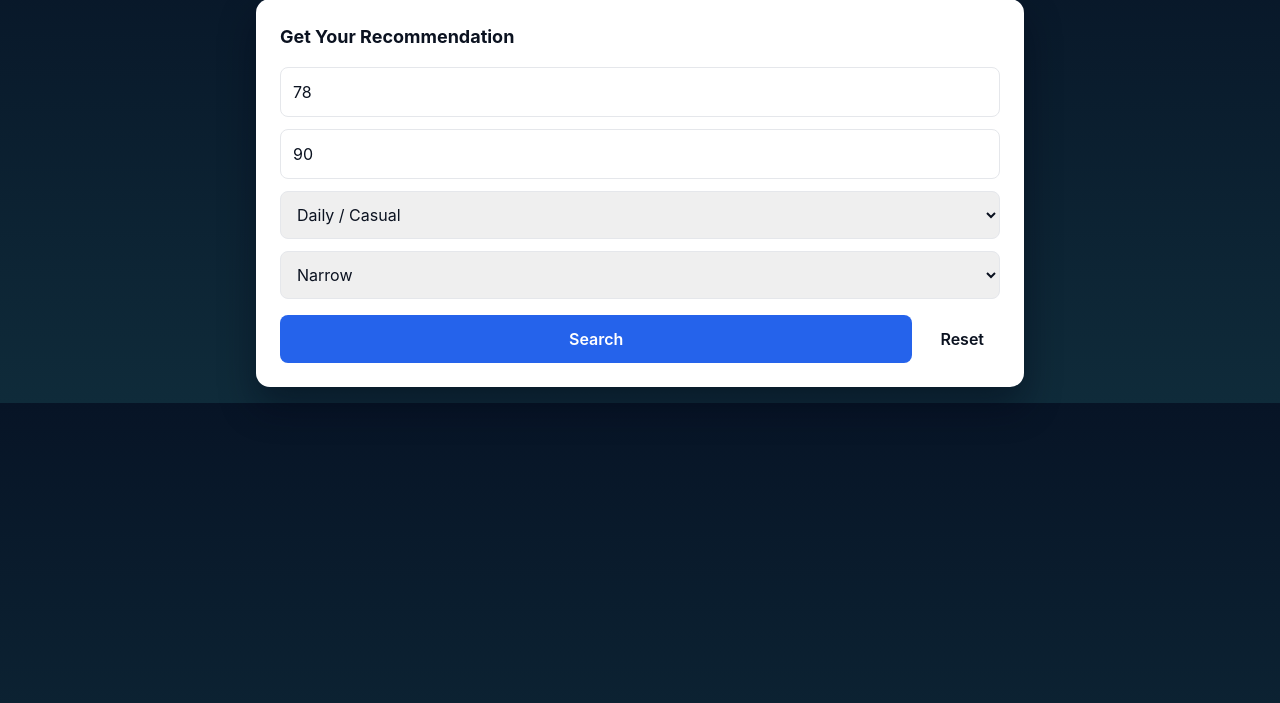
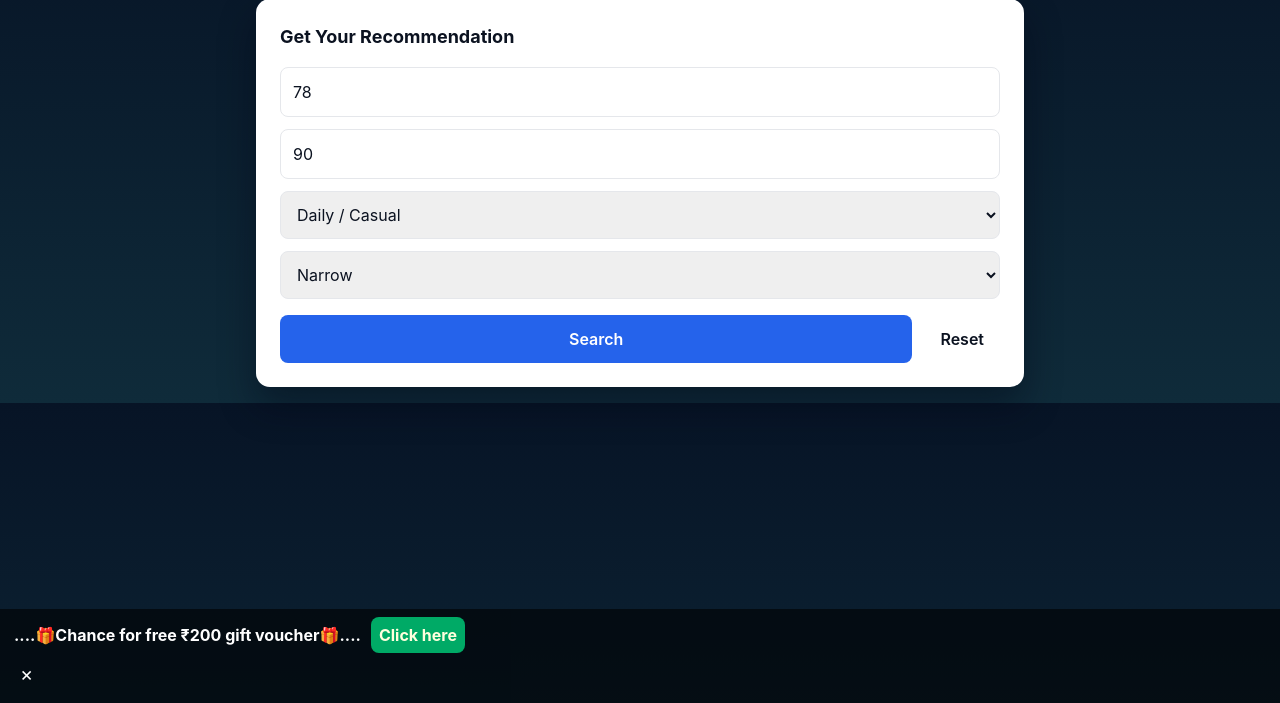
Before and after one commit to microsoftservicess01-svg/Rightfit, a Flask app: page / in a window 1280 px wide. Shown: the part 97-800 px from the top of the page. Run offline with Flask 2, Linux system fonts and the light colour scheme; some libraries are stand-ins or nearby versions.

Commit message:
Update index.html

```diff
--- a/templates/index.html
+++ b/templates/index.html
@@ -243,6 +243,21 @@
   });
 
 </script>
+<!-- START: top-banner -->
+<div id="top-banner" class="top-banner" role="region" aria-label="Special offer">
+  <div class="top-banner__marquee" id="topMarquee">
+    <span class="top-banner__text"> ....🎁Chance for free ₹200 gift voucher🎁....</span>
+    <a class="top-banner__cta"
+       href="https://spinwheel-aoae.onrender.com"
+       target="_blank"
+       rel="noopener noreferrer">
+       Click here
+    </a>
+  </div>
+
+  <button id="topBannerClose" class="top-banner__close" aria-label="Close banner">&times;</button>
+</div>
+<!-- END: top-banner -->
 
 </body>
 </html>
```
